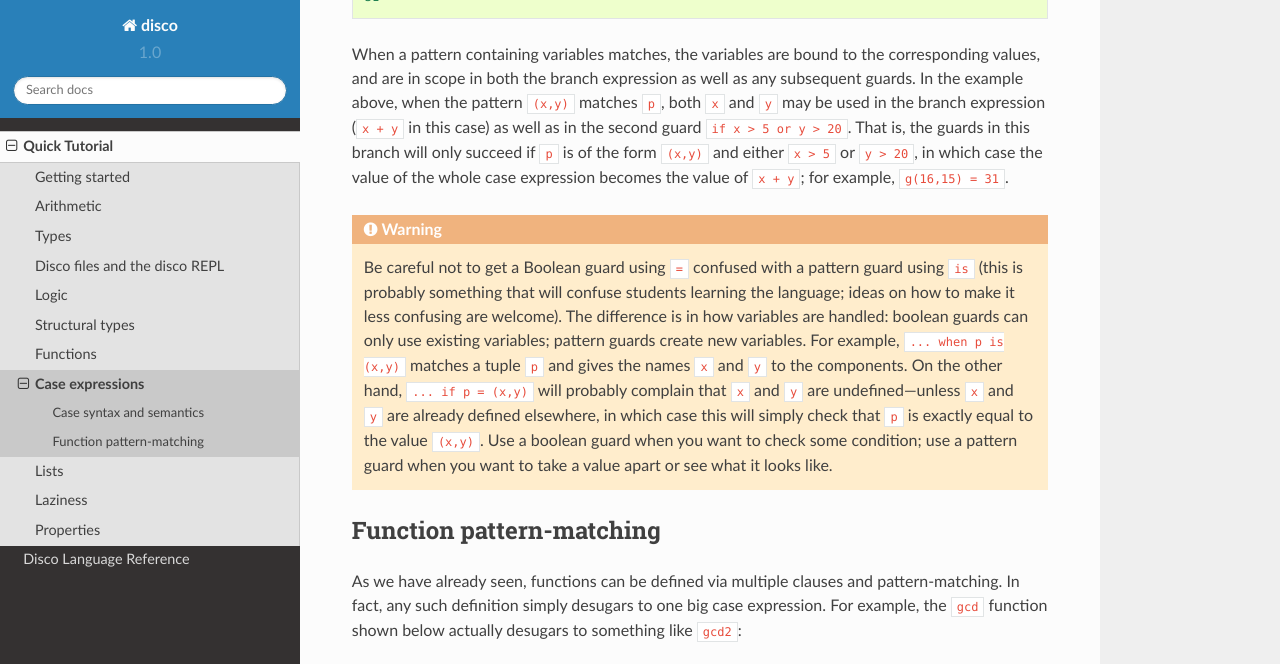
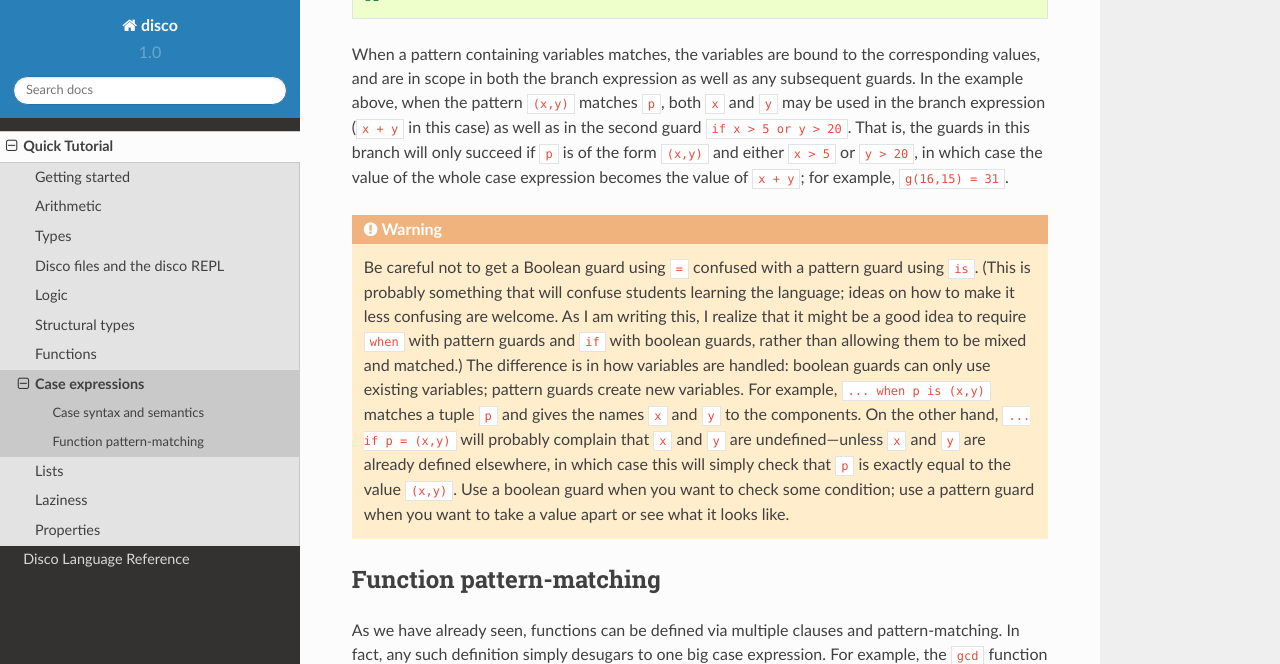
Before and after one commit to disco-lang/disco, a Sphinx documentation site: the page built from docs/tutorial/case.rst, in a window 1280 px wide and 900 px high, scrolled down 1554 px, cut to the strip 0-664 px from the top of the window. Built offline with Sphinx 7.4.7 and the Read the Docs theme 2.0.0, drawn with Linux system fonts in a browser that asks for light colours.

Commit message:
tutorial: more on case syntax

```diff
--- a/docs/tutorial/case.rst
+++ b/docs/tutorial/case.rst
@@ -90,19 +90,22 @@ expression becomes the value of ``x + y``; for example, ``g(16,15) =
 .. warning::
 
    Be careful not to get a Boolean guard using ``=`` confused with a
-   pattern guard using ``is`` (this is probably something that will
+   pattern guard using ``is``. (This is probably something that will
    confuse students learning the language; ideas on how to make it
-   less confusing are welcome).  The difference is in how variables
-   are handled: boolean guards can only use existing variables;
-   pattern guards create new variables.  For example, ``... when p is
-   (x,y)`` matches a tuple ``p`` and gives the names ``x`` and ``y``
-   to the components.  On the other hand, ``... if p = (x,y)`` will
-   probably complain that ``x`` and ``y`` are undefined---unless ``x``
-   and ``y`` are already defined elsewhere, in which case this will
-   simply check that ``p`` is exactly equal to the value ``(x,y)``.
-   Use a boolean guard when you want to check some condition; use a
-   pattern guard when you want to take a value apart or see what it
-   looks like.
+   less confusing are welcome.  As I am writing this, I realize that
+   it might be a good idea to require ``when`` with pattern guards and
+   ``if`` with boolean guards, rather than allowing them to be mixed
+   and matched.)  The difference is in how variables are handled:
+   boolean guards can only use existing variables; pattern guards
+   create new variables.  For example, ``... when p is (x,y)`` matches
+   a tuple ``p`` and gives the names ``x`` and ``y`` to the
+   components.  On the other hand, ``... if p = (x,y)`` will probably
+   complain that ``x`` and ``y`` are undefined---unless ``x`` and
+   ``y`` are already defined elsewhere, in which case this will simply
+   check that ``p`` is exactly equal to the value ``(x,y)``.  Use a
+   boolean guard when you want to check some condition; use a pattern
+   guard when you want to take a value apart or see what it looks
+   like.
 
 Function pattern-matching
 =========================
```
